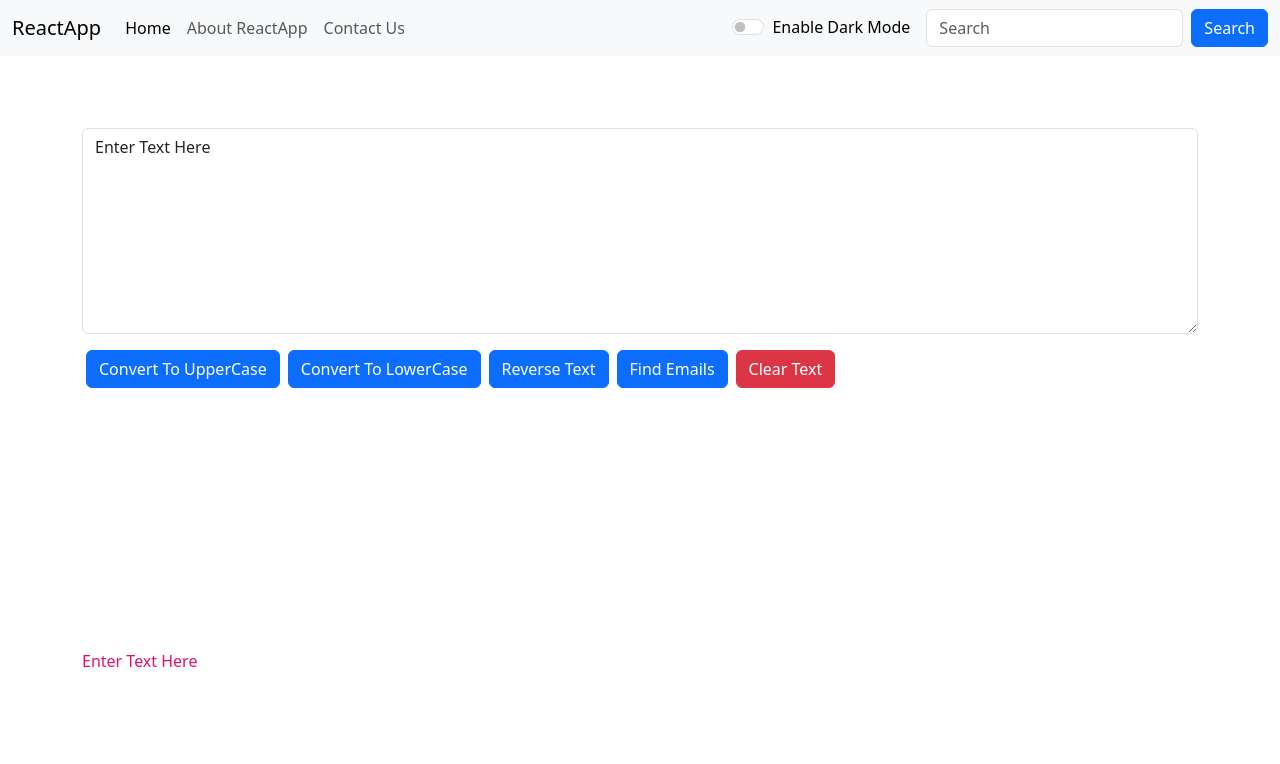
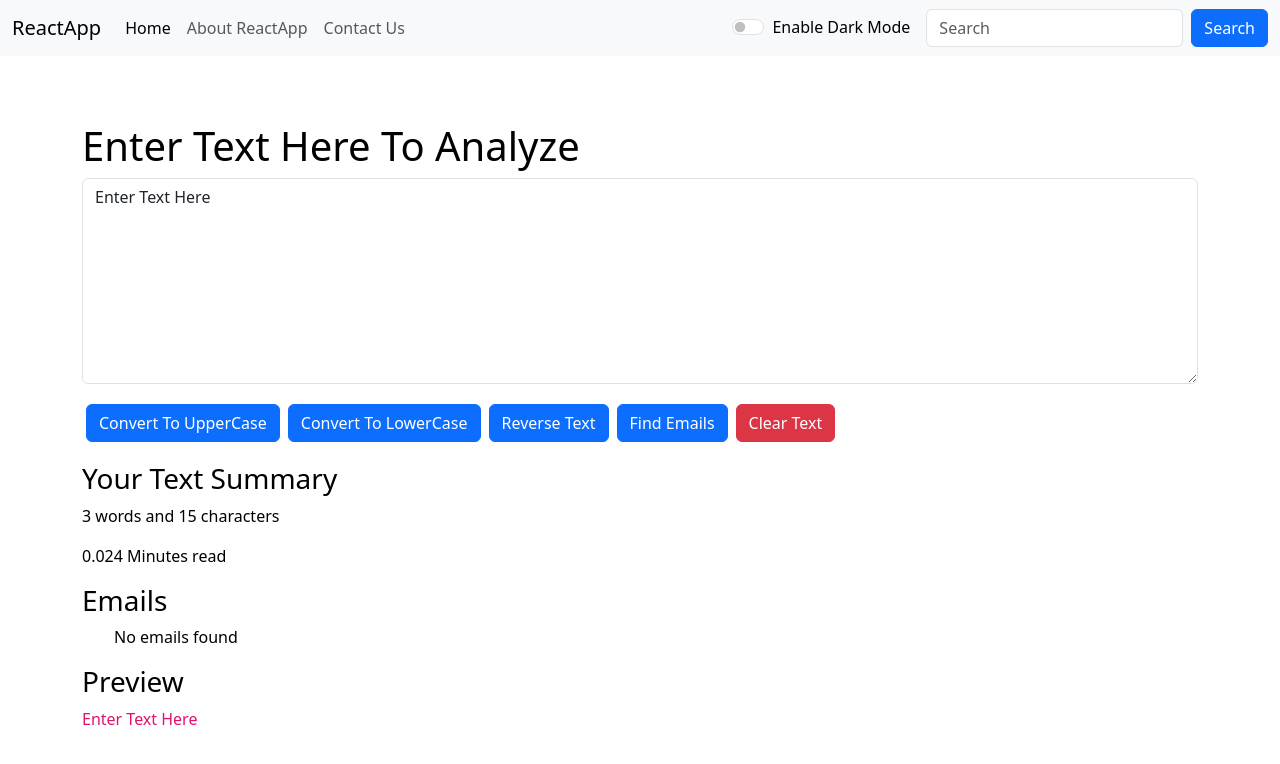
Before and after one commit to hamzaamj/react-app, a React (Create React App) app: page / in a window 1280 px wide. Shown: the top 764 px of the page. Built offline with nearby package versions, Linux system fonts and the light colour scheme.

Commit message:
Final touches with TextApp

```diff
--- a/src/App.js
+++ b/src/App.js
@@ -44,10 +44,8 @@ function App() {
             <Navbar title="ReactApp" contactUsText="Contact Us" aboutText="About ReactApp" modeText={modeText} changeMode={changeMode} mode={mode}/>
             <Alert alert={alertText}/>
             <Routes>
+                <Route path="/" element={<TextForm toggleAlert={toggleAlert} heading="Enter Text Here To Analyze" mode={mode} />} />
                 <Route path="/about" element={<AboutUs mode={mode} />} />
-                <Route path="/" element={<TextForm toggleAlert={toggleAlert} heading="Enter Text Here To Analyze" />} />
-            </Routes>
-            <Routes>
                 <Route path="/contact" element={<ContactUs mode={mode} />} />
             </Routes>
         </Router>
--- a/src/components/Alert.js
+++ b/src/components/Alert.js
@@ -2,7 +2,7 @@ import '../App.css';
 import React from "react";
 export default function Alert(props) {
     return (
-        <>
+            <div style={{height: "50px"}}>
                 {props.alert && (
                     <div className="container my-3">
                         <div className={`alert alert-${props.alert.type} alert-dismissible fade show`} role="alert">
@@ -12,6 +12,6 @@ export default function Alert(props) {
                         </div>
                     </div>
                 )}
-        </>
+            </div>
     )
 }
--- a/src/components/TextForm.js
+++ b/src/components/TextForm.js
@@ -49,16 +49,16 @@ export default function TextForm(props) {
                               id="exampleFormControlTextarea1" rows="8">
                     </textarea>
                 </div>
-                <button className="btn btn-primary mx-1" onClick={handleUpperCaseClicked}>Convert To UpperCase</button>
-                <button className="btn btn-primary mx-1" onClick={handleLowerCaseClicked}>Convert To LowerCase</button>
-                <button className="btn btn-primary mx-1" onClick={handleReverseClicked}>Reverse Text</button>
-                <button className="btn btn-primary mx-1" onClick={handleFindEmailsClicked}>Find Emails</button>
-                <button className="btn btn-danger mx-1" onClick={handleClearClicked}>Clear Text</button>
+                <button disabled={textAreaText.trim().length === 0} className="btn btn-primary mx-1 my-1" onClick={handleUpperCaseClicked}>Convert To UpperCase</button>
+                <button disabled={textAreaText.trim().length === 0} className="btn btn-primary mx-1 my-1" onClick={handleLowerCaseClicked}>Convert To LowerCase</button>
+                <button disabled={textAreaText.trim().length === 0} className="btn btn-primary mx-1 my-1" onClick={handleReverseClicked}>Reverse Text</button>
+                <button disabled={textAreaText.trim().length === 0} className="btn btn-primary mx-1 my-1" onClick={handleFindEmailsClicked}>Find Emails</button>
+                <button disabled={textAreaText.trim().length === 0} className="btn btn-danger mx-1 my-1" onClick={handleClearClicked}>Clear Text</button>
             </div>
             <div className="container my-3" style={{color: textColor}}>
                 <h3>Your Text Summary</h3>
                 <p>{wordCount} words and {charCount} characters</p>
-                <p>{0.008 * textAreaText.split(" ").length} Minutes read</p>
+                <p>{textAreaText.trim().length === 0 ? 0 : 0.008 * textAreaText.split(" ").length} Minutes read</p>
                 <h3>Emails</h3>
                 <ul>
                     {emails.length > 0 ? emails.map((email, index) => (
```
Lines whose indentation alone changed are shown as unchanged.
